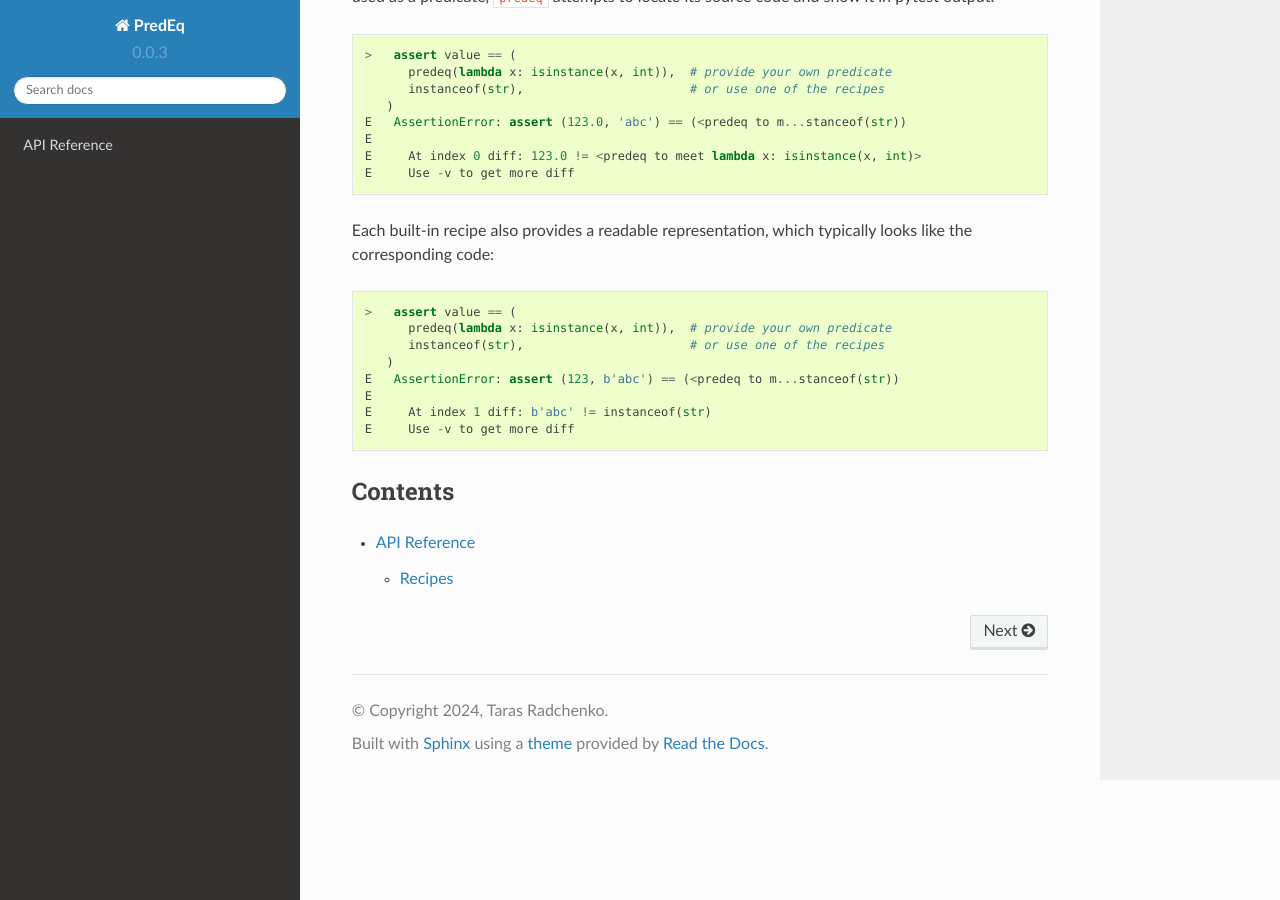
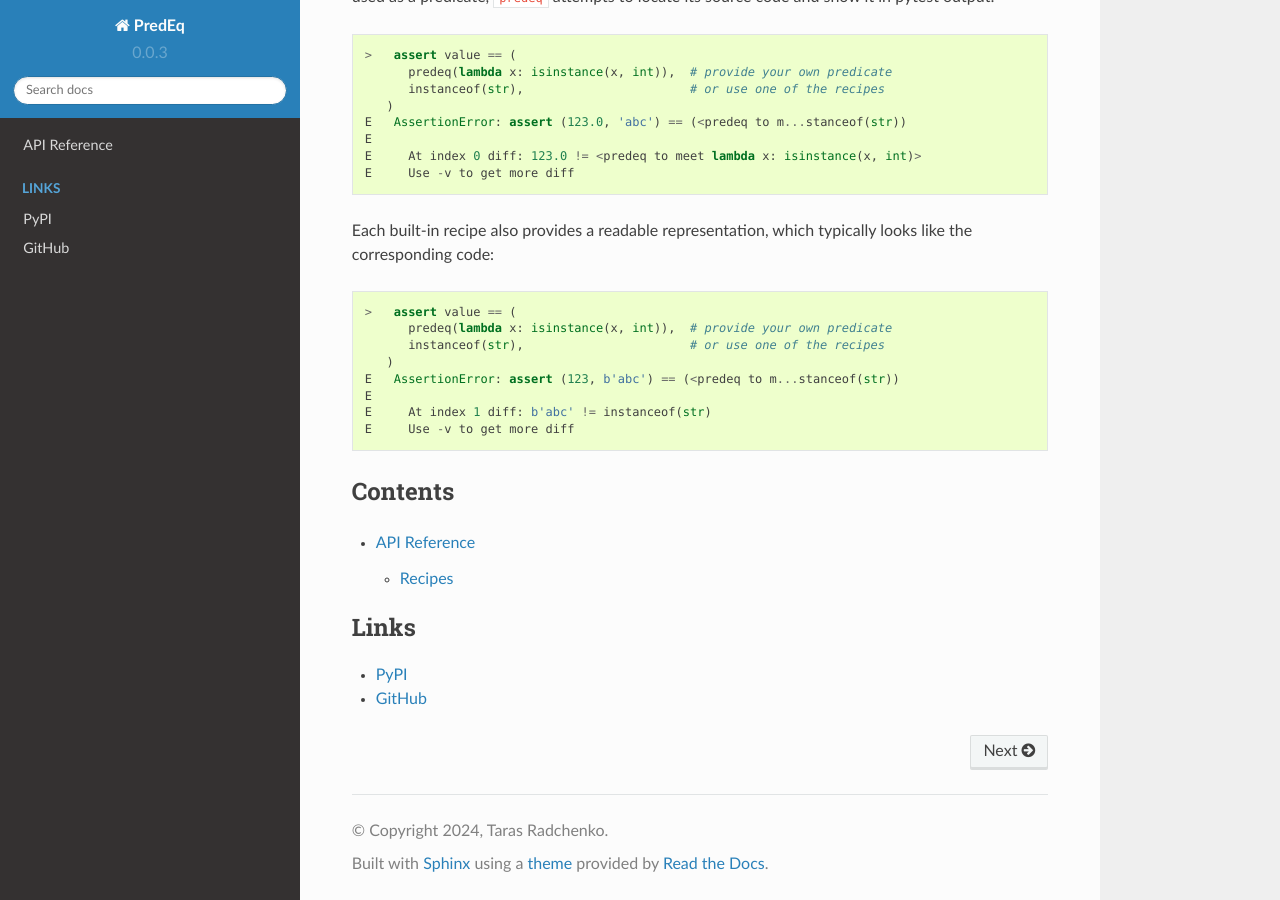
Before and after one commit to petuzk/predeq, a Sphinx documentation site: the page built from docs/source/index.rst, in a window 1280 px wide and 900 px high, scrolled down 697 px. Built offline with Sphinx 7.4.7 and the Read the Docs theme 2.0.0, drawn with Linux system fonts in a browser that asks for light colours.

Commit message:
Doc: add links to PyPI & GitHub

```diff
--- a/docs/source/index.rst
+++ b/docs/source/index.rst
@@ -7,3 +7,9 @@ Contents
     :maxdepth: 2
 
     api
+
+.. toctree::
+    :caption: Links
+
+    PyPI <https://pypi.org/project/predeq>
+    GitHub <https://github.com/petuzk/predeq>
```
